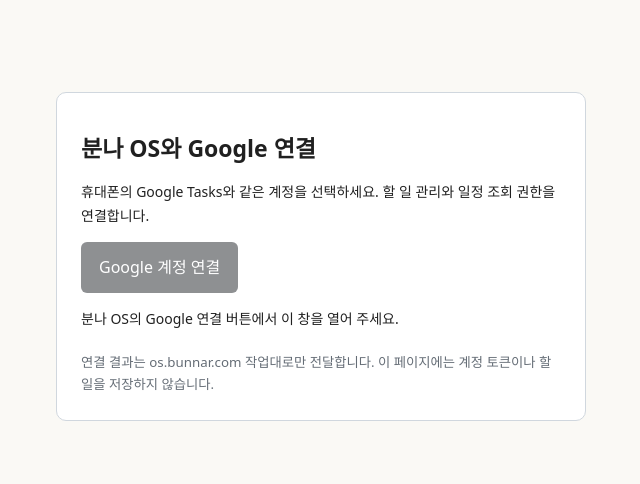
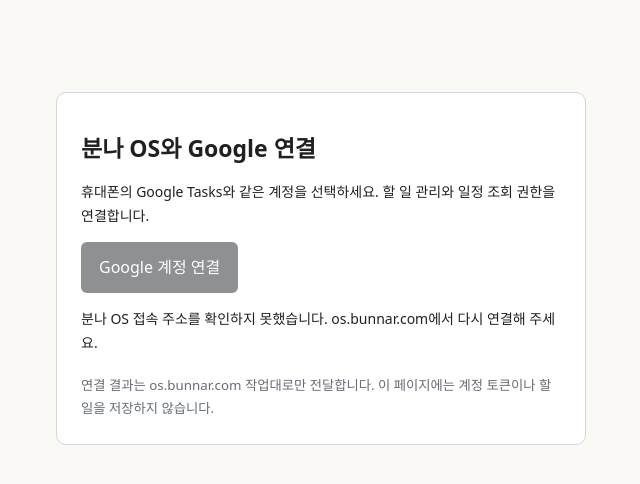
Before and after one commit to slowhanz-dev/danieljo, a plain HTML site: page app/google-workspace-connect.html in a window 1280 px wide. Shown: the whole page, without its empty margins (319-959 px from the left). Drawn offline with Linux system fonts and the light colour scheme.

Commit message:
Allow verified BUNNAR OS deployment origin in Google connection broker

```diff
--- a/app/google-workspace-connect.html
+++ b/app/google-workspace-connect.html
@@ -12,7 +12,10 @@ const SCOPES=readOnly?'openid email https://www.googleapis.com/auth/tasks.readon
 let hint='',selectAccount=!readOnly,optionsReady=!readOnly;
 const state=params.get('state')||'';
 const target=params.get('return_origin')||'';
-const valid=target==='https://os.bunnar.com'&&/^[a-zA-Z0-9_-]{16,128}$/.test(state)&&Boolean(window.opener);
+const trustedOrigins=new Set(['https://os.bunnar.com','https://bunnar-control.info66.chatgpt.site']);
+const validOrigin=trustedOrigins.has(target);
+const validState=/^[a-zA-Z0-9_-]{16,128}$/.test(state);
+const valid=validOrigin&&validState&&Boolean(window.opener);
 const button=document.getElementById('connect');
 const status=document.getElementById('status');
 let oauth=null;
@@ -20,7 +23,7 @@ function ready(){button.disabled=!oauth||!optionsReady;}
 if(readOnly){document.querySelector('h1').textContent='분나 OS · Google Tasks 조회 연결';document.querySelector('main>p').textContent='할 일 조회만 연결합니다. 분나 OS 로그인은 변경되지 않습니다.';window.addEventListener('message',event=>{if(!valid||event.origin!==target||event.source!==window.opener||event.data?.type!=='bunnar-google-options'||event.data.state!==state)return;hint=typeof event.data.hint==='string'?event.data.hint.slice(0,300):'';selectAccount=event.data.selectAccount===true;optionsReady=true;ready();});if(valid)window.opener.postMessage({type:'bunnar-google-ready',state},target);}
 function show(text){status.textContent=text;}
 function deliver(value){if(valid&&window.opener)window.opener.postMessage({type:'bunnar-google-token',state,...value},target);}
-if(!valid){show('분나 OS의 Google 연결 버튼에서 이 창을 열어 주세요.');}
+if(!valid){show(!validOrigin?'분나 OS 접속 주소를 확인하지 못했습니다. os.bunnar.com에서 다시 연결해 주세요.':!validState?'연결 요청이 유효하지 않습니다. 이 창을 닫고 OS에서 다시 연결해 주세요.':'브라우저에서 원래 OS 창과의 연결이 끊겼습니다. 이 창을 닫고 일반 브라우저의 OS 화면에서 다시 연결해 주세요.');}
 else{
  const script=document.createElement('script');script.src='https://accounts.google.com/gsi/client';script.async=true;
  script.onerror=()=>show('Google 연결 모듈을 불러오지 못했습니다. 창을 닫고 다시 연결해 주세요.');
```
